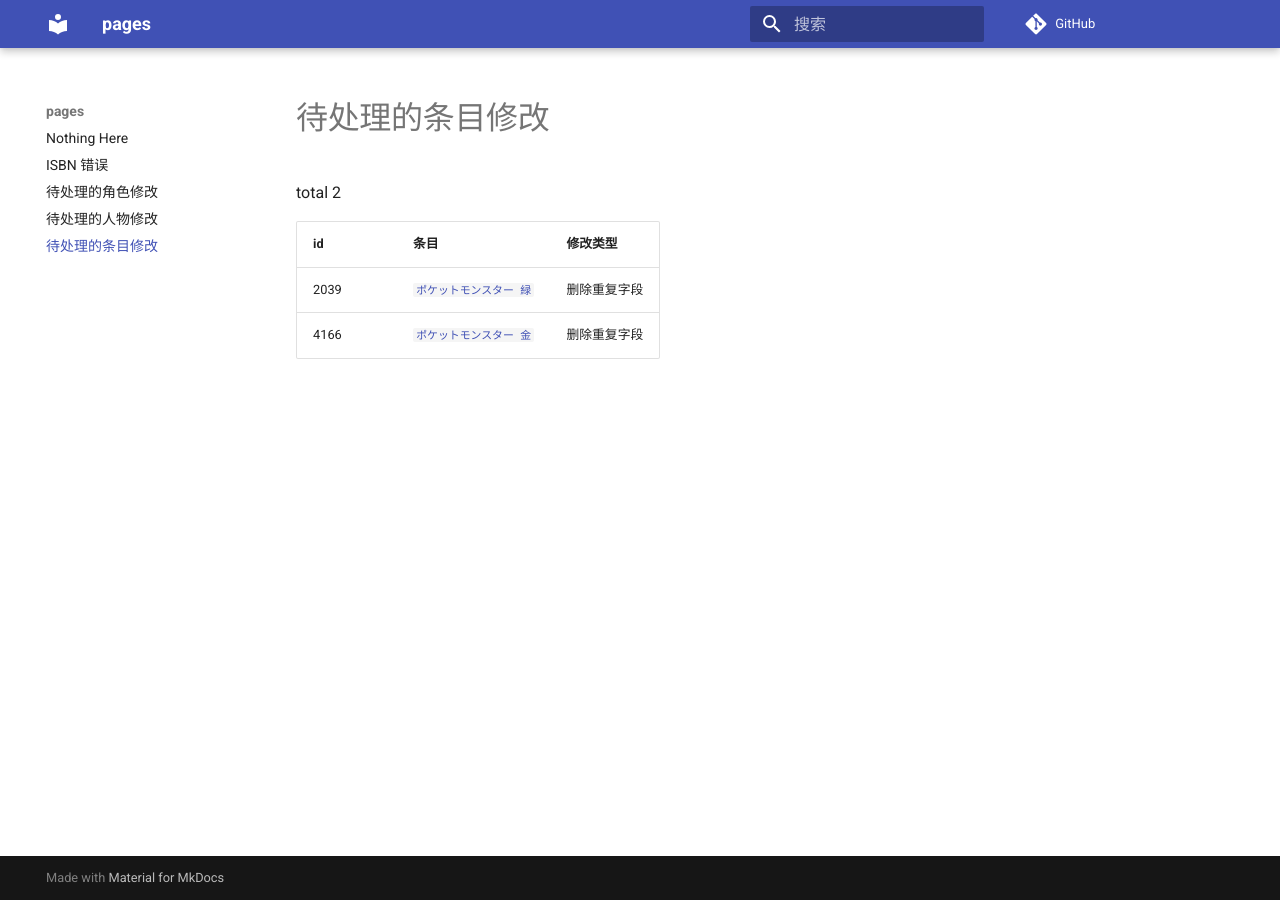
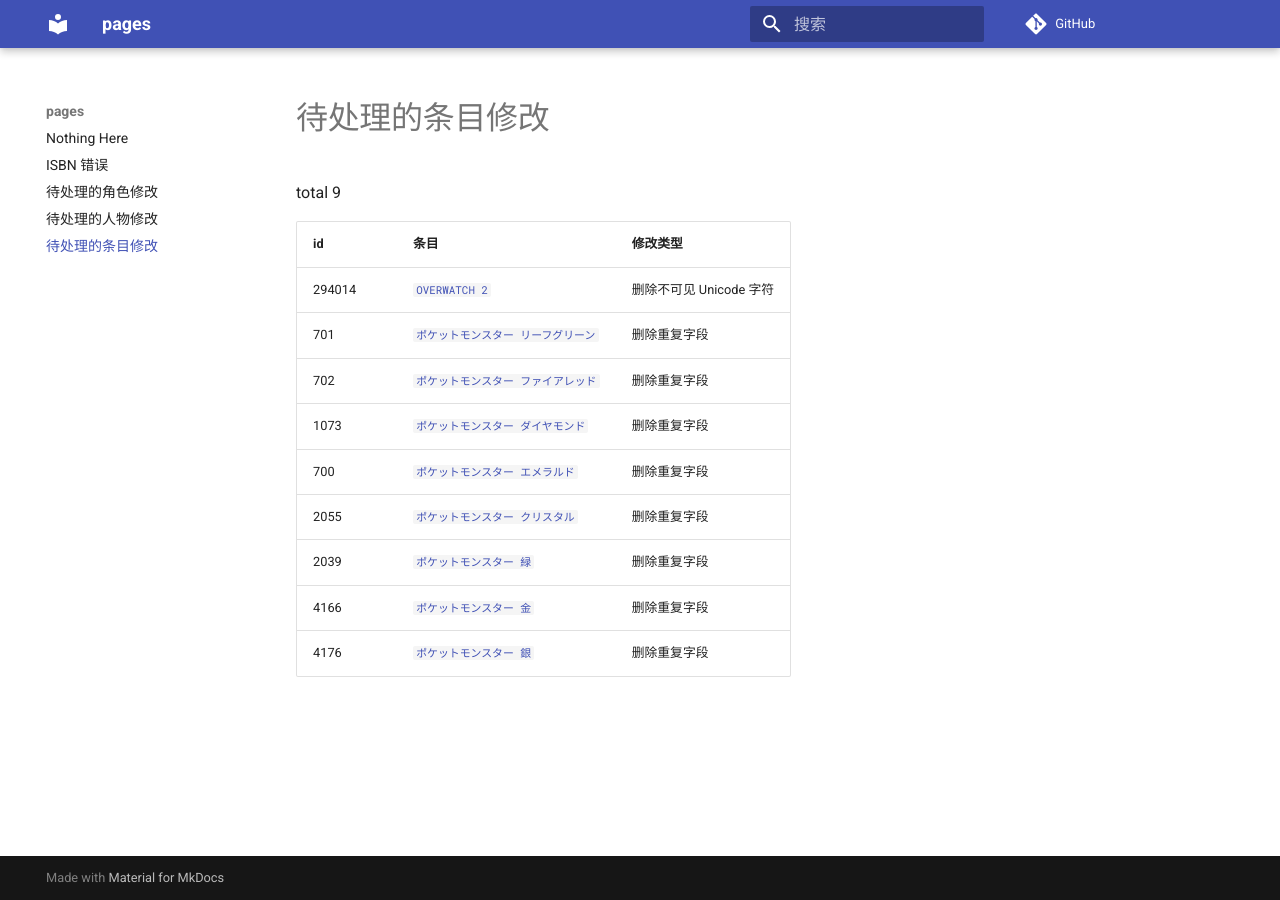
Before and after one commit to trim21/bangumi-pages, an MkDocs documentation site: the page built from docs/pending-subject-changes.md, in a window 1280 px wide. Built offline with MkDocs 1.6.1 and Material for MkDocs 9.7.7, drawn with Linux system fonts in a browser that asks for light colours; comment, search, counter and statistics services are not loaded.

Commit message:
update pending-changes.md

```diff
--- a/docs/pending-subject-changes.md
+++ b/docs/pending-subject-changes.md
@@ -1,8 +1,15 @@
 # 待处理的条目修改
 
-total 2
+total 9
 
 | id | 条目 | 修改类型 |
 | --- | --- | --- |
+| 294014 | [`OVERWATCH 2`](https://bgm.tv/subject/294014) | 删除不可见 Unicode 字符 |
+| 701 | [`ポケットモンスター リーフグリーン`](https://bgm.tv/subject/701) | 删除重复字段 |
+| 702 | [`ポケットモンスター ファイアレッド`](https://bgm.tv/subject/702) | 删除重复字段 |
+| 1073 | [`ポケットモンスター ダイヤモンド`](https://bgm.tv/subject/1073) | 删除重复字段 |
+| 700 | [`ポケットモンスター エメラルド`](https://bgm.tv/subject/700) | 删除重复字段 |
+| 2055 | [`ポケットモンスター クリスタル`](https://bgm.tv/subject/2055) | 删除重复字段 |
 | 2039 | [`ポケットモンスター 緑`](https://bgm.tv/subject/2039) | 删除重复字段 |
 | 4166 | [`ポケットモンスター 金`](https://bgm.tv/subject/4166) | 删除重复字段 |
+| 4176 | [`ポケットモンスター 銀`](https://bgm.tv/subject/4176) | 删除重复字段 |
```
